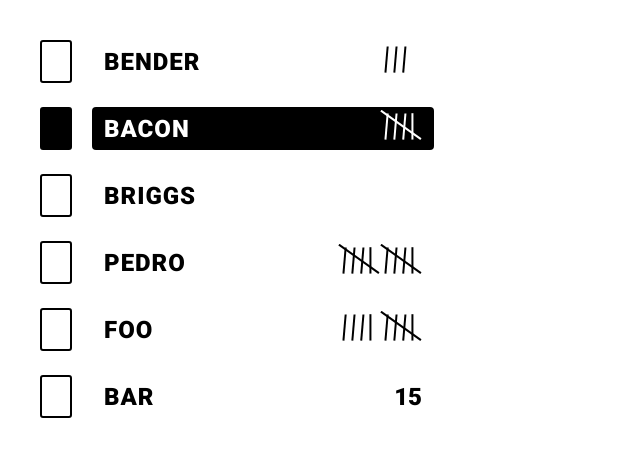
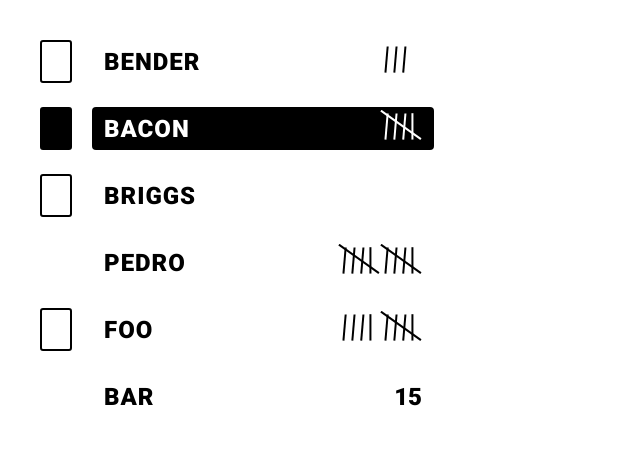
Before and after one commit to I3uckwheat/cards-of-carousal, a React (Create React App) app in the folder frontend/: page / in a window 1280 px wide. Shown: the top 456 px of the page, without its empty margins (0-640 px from the left). Built offline with nearby package versions, Linux system fonts and the light colour scheme; no server answers.

Commit message:
ReResolve whether or not to display the SmallCardsIcon depending if they were submitted

```diff
--- a/frontend/src/App.js
+++ b/frontend/src/App.js
@@ -26,7 +26,7 @@ function App() {
       name: 'Pedro',
       score: 10,
       czar: false,
-      submittedCards: [2, 5],
+      submittedCards: [],
     },
     playerID5: {
       name: 'Foo',
--- a/frontend/src/components/PlayerList.js
+++ b/frontend/src/components/PlayerList.js
@@ -11,10 +11,11 @@ function PlayerList({ players }) {
     <Container>
       {playersArr.map((player) => {
         const showTally = player.score < 11;
+        const showIcon = player.submittedCards.length > 0;
 
         return (
           <PlayerRow key={player.name} isCzar={player.czar}>
-            <IconMockup isCzar={player.czar} />
+            <IconMockup isCzar={player.czar} showIcon={showIcon} />
 
             <div className="player-info">
               <h1>{player.name}</h1>
@@ -96,6 +97,8 @@ const PlayerRow = styled.div`
 `;
 
 const IconMockup = styled.div`
+  opacity: ${(props) => (props.showIcon || props.isCzar ? 1 : 0)};
+
   width: 32px;
   height: 43px;
   background-color: ${(props) => (props.isCzar ? 'var(--secondary-color)' : 'var(--primary-color)')};
```
